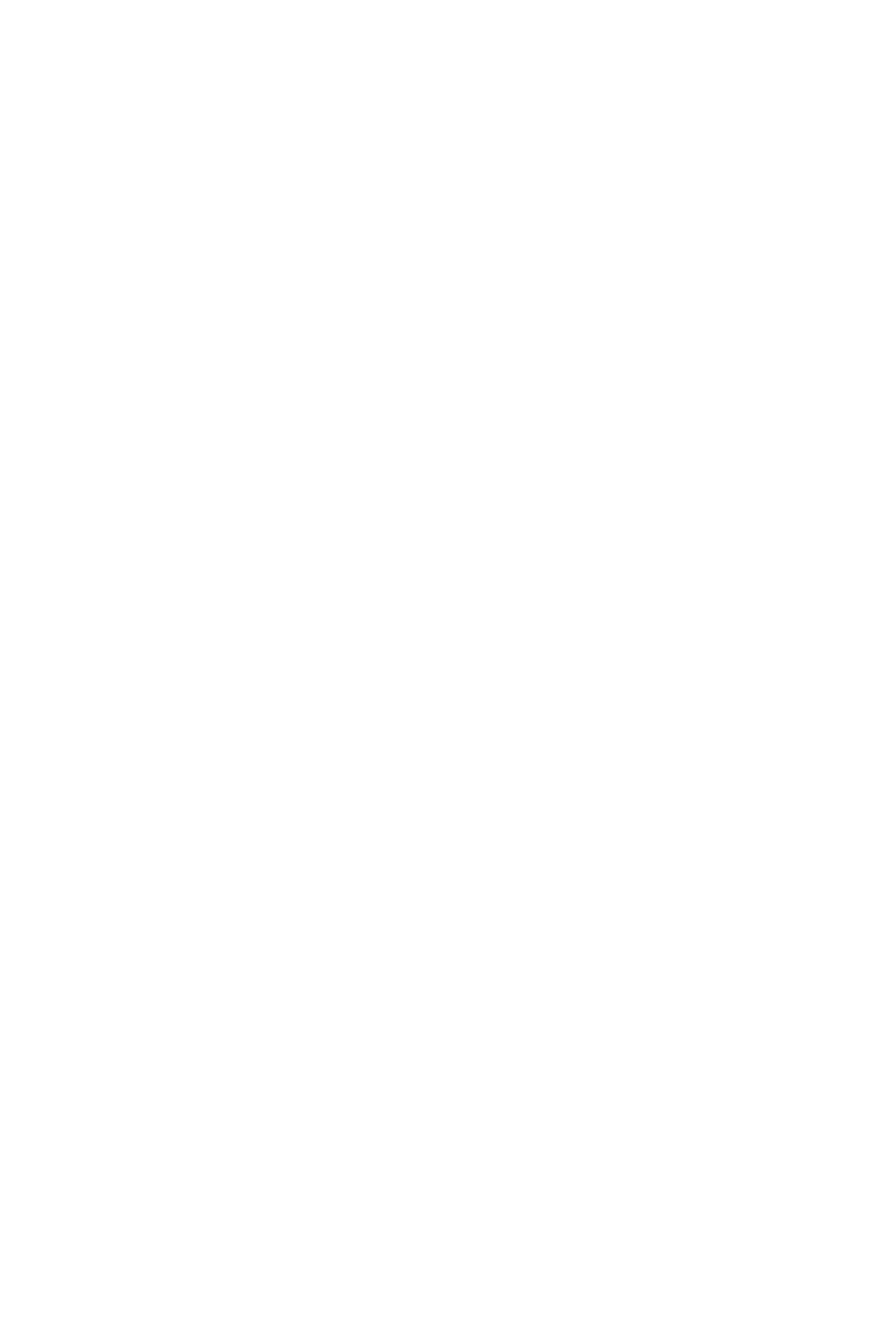
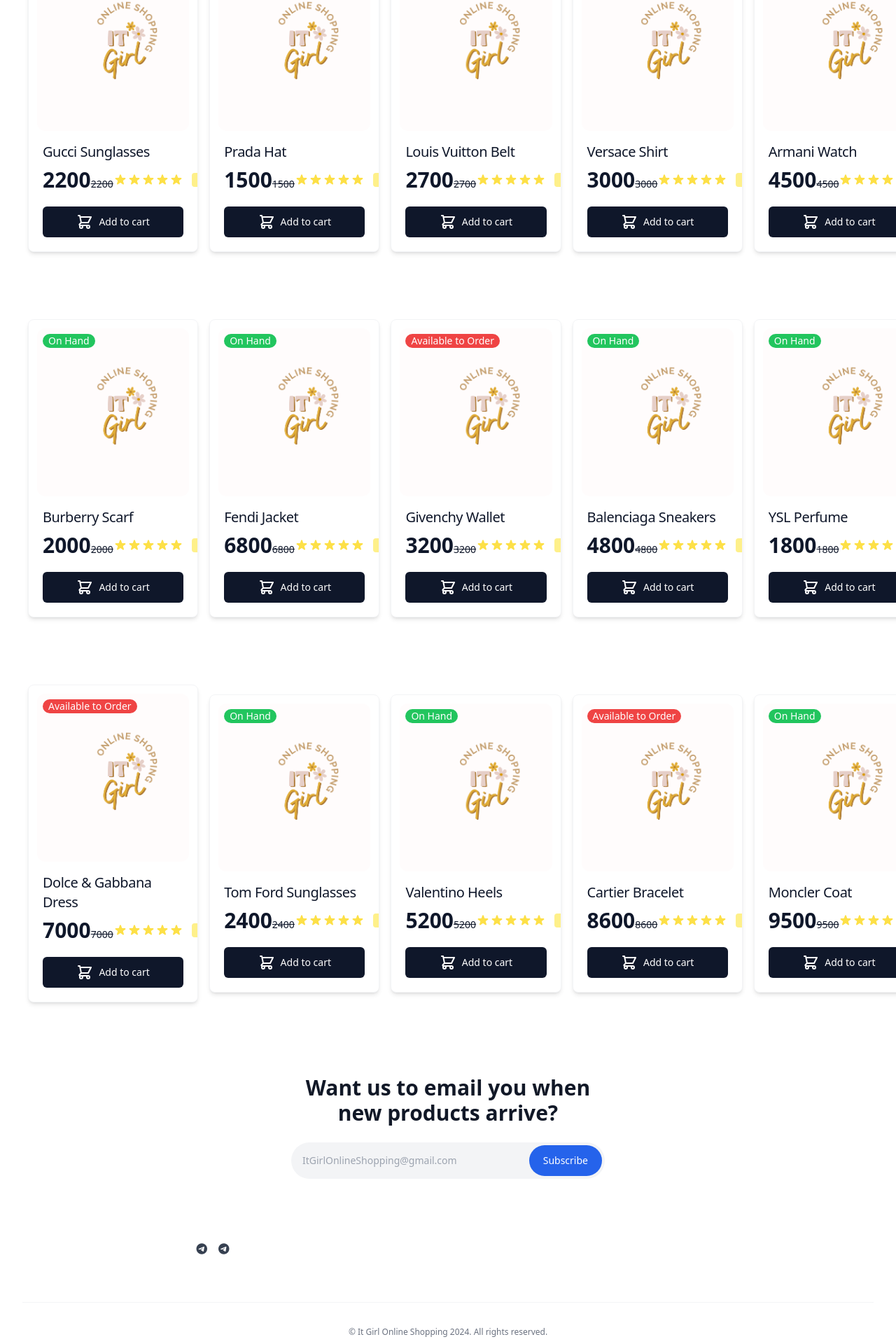
Before and after one commit to kidistamdu/It-Girl-Online-Shopping, an Angular app: page / in a window 1280 px wide. Shown: the part 752-2672 px from the top of the page at 70% size. Before the commit the page ends 800 px from the top, so only its background shows below. Built offline with nearby package versions, Linux system fonts and the light colour scheme.

Commit message:
footer and product card improved

```diff
--- a/src/app/modules/main/component/footer.component.ts
+++ b/src/app/modules/main/component/footer.component.ts
@@ -1,18 +1,112 @@
+import { NgFor, NgIf } from '@angular/common';
 import { Component, OnInit } from '@angular/core';
 
 @Component({
-    selector: 'footer',
-    standalone: true,
-    template: `
+  selector: 'footer',
+  standalone: true,
+  template: `
+    <div class="bg-white">
+      <div class="mx-auto max-w-screen-xl px-4 pb-8 pt-16 sm:px-6 lg:px-8">
+        <div class="mx-auto max-w-md">
+          <strong
+            class="block text-center text-xl font-bold text-gray-900 sm:text-3xl"
+          >
+            Want us to email you when new products arrive?
+          </strong>
+
+          <form class="mt-6">
+            <div class="relative max-w-lg">
+              <label class="sr-only" for="email"> Email </label>
+              <input
+                class="w-full rounded-full border-gray-200 bg-gray-100 p-4 pe-32 text-sm font-medium"
+                id="email"
+                type="email"
+                placeholder="ItGirlOnlineShopping@gmail.com"
+              />
+              <button
+                class="absolute end-1 top-1/2 -translate-y-1/2 rounded-full bg-blue-600 px-5 py-3 text-sm font-medium text-white transition hover:bg-blue-700"
+              >
+                Subscribe
+              </button>
+            </div>
+          </form>
+        </div>
+
+        <div class="mt-16 grid grid-cols-1 gap-8 lg:grid-cols-2 lg:gap-32">
+          <div class="mx-auto max-w-sm lg:max-w-none">
+            <div class="mt-6 flex justify-center gap-4 lg:justify-start">
+              @for ( link of socialLinks; track $index){
+              <a
+                [href]="link.href"
+                target="_blank"
+                rel="noreferrer"
+                class="text-gray-700 transition hover:text-gray-700/75"
+              >
+                <span class="sr-only">{{ link.label }}</span>
+                <i
+                  class="cursor-pointer items-center {{ link.icon }}"
+                  aria-hidden="true"
+                ></i>
+              </a>
+              }
+            </div>
+          </div>
+        </div>
+
+        <div class="mt-16 border-t border-gray-100 pt-8">
+          <p class="text-center text-xs/relaxed text-gray-500">
+            © It Girl Online Shopping 2024. All rights reserved.
+          </p>
+        </div>
+      </div>
+    </div>
   `,
-    imports: [],
-    providers:[]
+  imports: [NgFor, NgIf],
+  providers: [],
 })
+export class FooterComponent implements OnInit {
+  constructor() {}
+  socialLinks = [
+    {
+      href: '#',
+      label: 'Telegram',
+      icon: 'fa fa-telegram',
+    },
+    {
+      href: '',
+      label: 'TikTok',
+      icon: 'fa fa-telegram',
+    },
+    // Add other social links here
+  ];
 
-export class FooterComponent implements OnInit {
-    constructor() { }
-
-    ngOnInit() {
-
-     }
+  sections = [
+    {
+      title: 'Services',
+      items: [
+        { href: '#', label: 'Marketing' },
+        { href: '#', label: 'Graphic Design' },
+        { href: '#', label: 'App Development' },
+        { href: '#', label: 'Web Development' },
+      ],
+    },
+    {
+      title: 'About',
+      items: [
+        { href: '#', label: 'About' },
+        { href: '#', label: 'Careers' },
+        { href: '#', label: 'History' },
+        { href: '#', label: 'Our Team' },
+      ],
+    },
+    {
+      title: 'Support',
+      items: [
+        { href: '#', label: 'FAQs' },
+        { href: '#', label: 'Contact' },
+        { href: '#', label: 'Live Chat' },
+      ],
+    },
+  ];
+  ngOnInit() {}
 }
--- a/src/app/modules/main/component/nav-bar.component.ts
+++ b/src/app/modules/main/component/nav-bar.component.ts
@@ -9,9 +9,7 @@
 @Component({
     selector: 'nav-bar',
     standalone:true,
-    template: `<!-- component -->
-    <!-- follow me on twitter @asad_codes -->
-
+    template: `
     <div class="flex flex-wrap ">
       <section class="relative mx-auto">
           <!-- navbar -->
--- a/src/app/modules/main/component/product-card.component.ts
+++ b/src/app/modules/main/component/product-card.component.ts
@@ -1,4 +1,4 @@
-import { NgFor } from '@angular/common';
+import { NgFor, NgIf } from '@angular/common';
 import { HttpClient } from '@angular/common/http';
 import { Component, OnInit } from '@angular/core';
 
@@ -9,21 +9,30 @@
     name: string;
     price: number;
     image: string;
-    availability:string
+    availability:boolean
     // Add more properties as needed
   }
 @Component({
     selector: 'product-card',
     standalone: true,
     template: `
-    <div class="flex flex-row col-2  w-full mt-10">
+    <div class="grid w-full mt-10 gap-4 items-center
+            grid-cols-1 sm:grid-cols-2 md:grid-cols-3 lg:grid-cols-5">
 
 
   @for(product of products ; track $index){
     <div class="relative m-10 flex w-full max-w-xs flex-col overflow-hidden rounded-lg border border-gray-100 bg-white shadow-md">
   <a class="relative mx-3 mt-3 flex h-60 overflow-hidden rounded-xl" href="#">
-    <img class="object-cover" [src]="product.image" alt="product image" />
-    <span class="absolute top-0 left-0 m-2 rounded-full bg-black px-2 text-center text-sm font-medium text-white">{{product.availability}}</span>
+    <img class="object-cover items-center" [src]="product.image" alt="product image" />
+    <span *ngIf="product.availability"
+  class="absolute top-0 left-0 m-2 rounded-full bg-green-500 px-2 text-center text-sm font-medium text-white">
+  On Hand
+</span>
+<span *ngIf="!product.availability"
+  class="absolute top-0 left-0 m-2 rounded-full bg-red-500 px-2 text-center text-sm font-medium text-white">
+  Available to Order
+</span>
+
   </a>
   <div class="mt-4 px-5 pb-5">
     <a href="#">
@@ -55,7 +64,7 @@
 
 
   `,
-    imports: [NgFor],
+    imports: [NgFor,NgIf],
     providers:[HttpClient]
 })
 
--- a/src/app/modules/main/welcome-page/welcome-page.component.ts
+++ b/src/app/modules/main/welcome-page/welcome-page.component.ts
@@ -6,7 +6,7 @@
 @Component({
   selector: 'welcome-page',
   standalone: true,
-  template: `<div><nav-bar>
+  template: `<div class="overflow-x-hidden"><nav-bar>
 
   </nav-bar><product-card>
 
--- a/src/assets/product.json
+++ b/src/assets/product.json
@@ -4,34 +4,139 @@
       "name": "Hermes Shoes",
       "price": 3800,
       "image": "/assets/logo.png",
-      "availability": "On Hand"
+      "availability": true
   },
   {
       "id": 2,
       "name": "Christian Dior",
       "price": 3400,
       "image": "/assets/logo.png",
-      "availability": "On Hand"
+      "availability": true
   },
   {
       "id": 3,
       "name": "Barbie Cap",
       "price": 1200,
       "image": "/assets/logo.png",
-      "availability": "On Hand"
+      "availability": true
   },
   {
       "id": 4,
       "name": "Skirt",
       "price": 2500,
       "image": "/assets/logo.png",
-      "availability": "On Hand"
+      "availability": false
   },
   {
       "id": 5,
       "name": "Chloe Bag",
       "price": 5600,
       "image": "/assets/logo.png",
-      "availability": "Available to order"
+      "availability": true
+  },
+  {
+      "id": 6,
+      "name": "Gucci Sunglasses",
+      "price": 2200,
+      "image": "/assets/logo.png",
+      "availability": true
+  },
+  {
+      "id": 7,
+      "name": "Prada Hat",
+      "price": 1500,
+      "image": "/assets/logo.png",
+      "availability": false
+  },
+  {
+      "id": 8,
+      "name": "Louis Vuitton Belt",
+      "price": 2700,
+      "image": "/assets/logo.png",
+      "availability": true
+  },
+  {
+      "id": 9,
+      "name": "Versace Shirt",
+      "price": 3000,
+      "image": "/assets/logo.png",
+      "availability": true
+  },
+  {
+      "id": 10,
+      "name": "Armani Watch",
+      "price": 4500,
+      "image": "/assets/logo.png",
+      "availability": false
+  },
+  {
+      "id": 11,
+      "name": "Burberry Scarf",
+      "price": 2000,
+      "image": "/assets/logo.png",
+      "availability": true
+  },
+  {
+      "id": 12,
+      "name": "Fendi Jacket",
+      "price": 6800,
+      "image": "/assets/logo.png",
+      "availability": true
+  },
+  {
+      "id": 13,
+      "name": "Givenchy Wallet",
+      "price": 3200,
+      "image": "/assets/logo.png",
+      "availability": false
+  },
+  {
+      "id": 14,
+      "name": "Balenciaga Sneakers",
+      "price": 4800,
+      "image": "/assets/logo.png",
+      "availability": true
+  },
+  {
+      "id": 15,
+      "name": "YSL Perfume",
+      "price": 1800,
+      "image": "/assets/logo.png",
+      "availability": true
+  },
+  {
+      "id": 16,
+      "name": "Dolce & Gabbana Dress",
+      "price": 7000,
+      "image": "/assets/logo.png",
+      "availability": false
+  },
+  {
+      "id": 17,
+      "name": "Tom Ford Sunglasses",
+      "price": 2400,
+      "image": "/assets/logo.png",
+      "availability": true
+  },
+  {
+      "id": 18,
+      "name": "Valentino Heels",
+      "price": 5200,
+      "image": "/assets/logo.png",
+      "availability": true
+  },
+  {
+      "id": 19,
+      "name": "Cartier Bracelet",
+      "price": 8600,
+      "image": "/assets/logo.png",
+      "availability": false
+  },
+  {
+      "id": 20,
+      "name": "Moncler Coat",
+      "price": 9500,
+      "image": "/assets/logo.png",
+      "availability": true
   }
 ]
--- a/src/index.html
+++ b/src/index.html
@@ -12,7 +12,7 @@
   <script src="https://kit.fontawesome.com/42d5adcbca.js" crossorigin="anonymous"></script>
 
 </head>
-<body>
+<body >
   <app-root></app-root>
 </body>
 </html>
```
Lines whose indentation alone changed are shown as unchanged.
